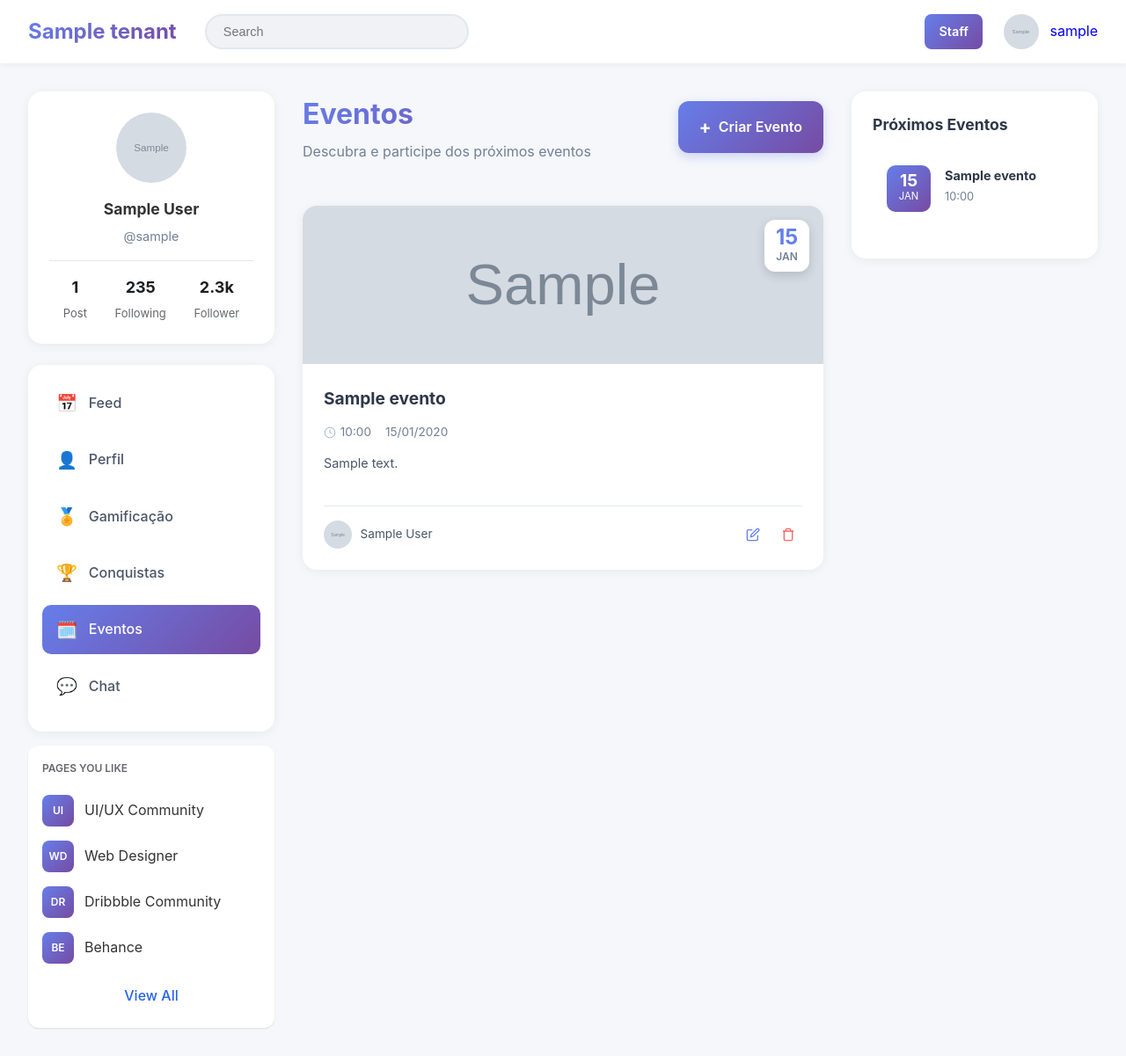
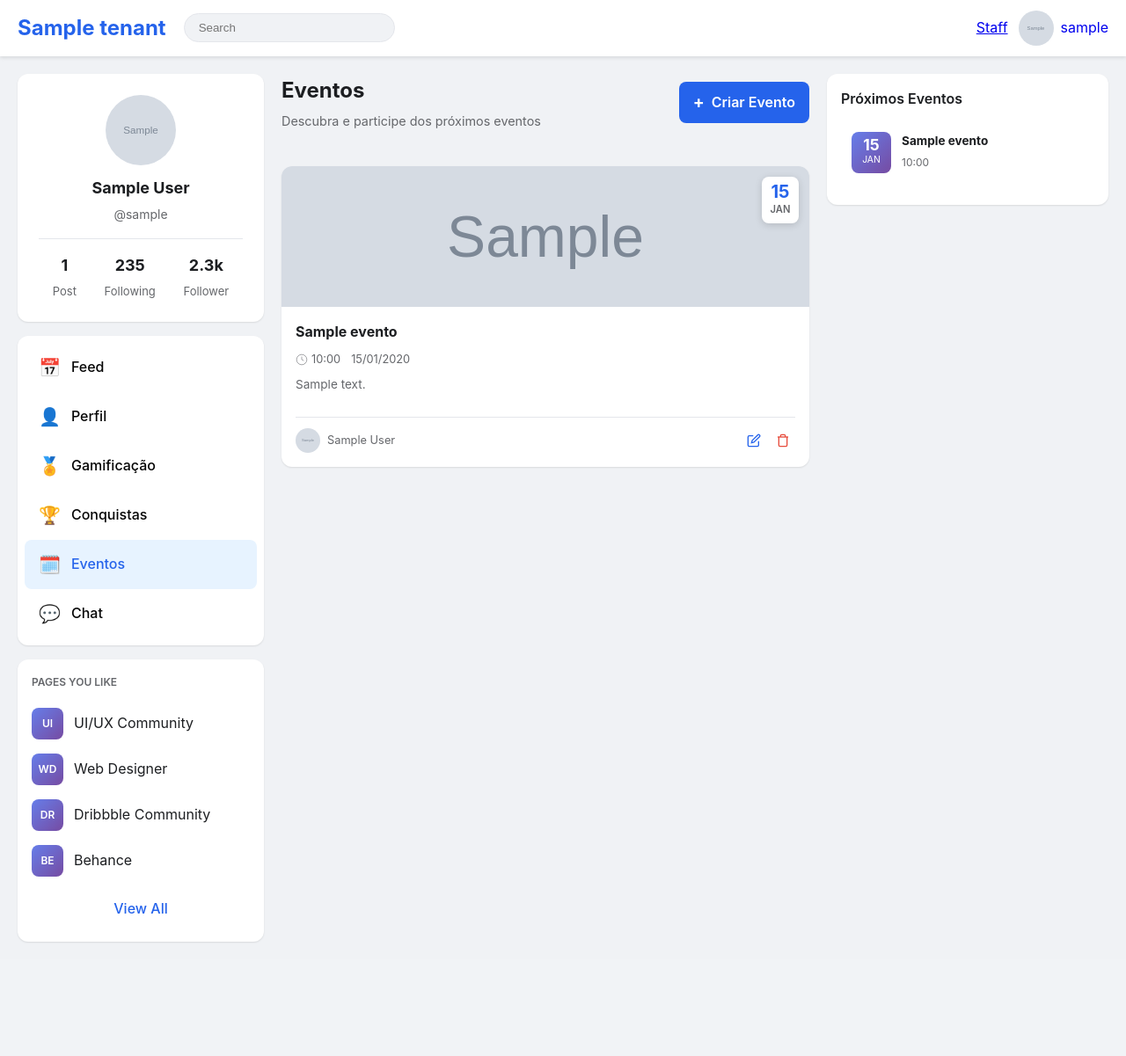
Before and after one commit to cDorth/responsividadeF, a Django app: page /eventos/ in a window 1280 px wide. Shown: the whole page at 88% size. After the commit the page ends 1072 px from the top, so only its background shows below. Run offline with Django 5.2, Linux system fonts and the light colour scheme; a user stored in the database is signed in; tables that the repository leaves empty hold one stand-in row (values such as "Sample post"); grey boxes marked "Sample" are stand-in pictures; parts of the project's set-up code (start-up, migrations or seed data) failed here and were passed over.

Commit message:
Assistant checkpoint: Atualizar estilos de eventos para match com feed
Assistant generated file changes:
- eventos/static/eventos/css/eventos.css: Atualizar estilos para consistência com o feed

---

User prompt:

Captura de tela 2025-11-21 205011_1763769048240.png ainda permanece diferente utilizando cores e ainda esta diferente que o feed, por favor me garanta que funcione corretamente deixando exatamente igual

Replit-Commit-Author: Assistant
Replit-Commit-Session-Id: a125c0fd-7631-4aac-817b-64fa8026a8b8
Replit-Commit-Event-Id: eebc10c1-3763-4ac3-9274-dd48695797e0

```diff
--- a/eventos/static/eventos/css/eventos.css
+++ b/eventos/static/eventos/css/eventos.css
@@ -7,8 +7,8 @@
 
 body {
     font-family: -apple-system, BlinkMacSystemFont, 'Segoe UI', Roboto, 'Helvetica Neue', Arial, sans-serif;
-    background: #f5f7fa;
-    color: #333;
+    background: #f0f2f5;
+    color: #1c1e21;
     line-height: 1.6;
 }
 
@@ -17,261 +17,73 @@ body {
     margin: 0 auto;
 }
 
-/* Header */
-.header {
-    background: #fff;
-    padding: 1rem 2rem;
-    display: flex;
-    justify-content: space-between;
-    align-items: center;
-    box-shadow: 0 2px 8px rgba(0, 0, 0, 0.05);
-    position: sticky;
-    top: 0;
-    z-index: 100;
-}
-
-.header-left {
-    display: flex;
-    align-items: center;
-    gap: 2rem;
-}
-
-.logo h1 {
-    font-size: 1.5rem;
-    background: linear-gradient(135deg, #667eea 0%, #764ba2 100%);
-    -webkit-background-clip: text;
-    -webkit-text-fill-color: transparent;
-    font-weight: 700;
-}
-
-.search-bar input {
-    padding: 0.6rem 1.2rem;
-    border: 2px solid #e2e8f0;
-    border-radius: 50px;
-    width: 300px;
-    font-size: 0.9rem;
-    transition: all 0.3s;
-}
-
-.search-bar input:focus {
-    outline: none;
-    border-color: #667eea;
-    box-shadow: 0 0 0 3px rgba(102, 126, 234, 0.1);
-}
-
-.header-right {
-    display: flex;
-    align-items: center;
-    gap: 1.5rem;
-}
-
-.btn-staff {
-    padding: 0.5rem 1rem;
-    background: linear-gradient(135deg, #667eea 0%, #764ba2 100%);
-    color: white;
-    text-decoration: none;
-    border-radius: 8px;
-    font-size: 0.9rem;
-    font-weight: 600;
-    transition: transform 0.2s;
-}
-
-.btn-staff:hover {
-    transform: translateY(-2px);
-}
-
-.user-info {
-    display: flex;
-    align-items: center;
-    gap: 0.8rem;
-}
-
-.user-avatar-small {
-    width: 40px;
-    height: 40px;
-    border-radius: 50%;
-    object-fit: cover;
-}
-
-.default-avatar {
-    background: linear-gradient(135deg, #667eea 0%, #764ba2 100%);
-    color: white;
-    display: flex;
-    align-items: center;
-    justify-content: center;
-    font-weight: 600;
-}
-
-/* Main Content Layout */
-.main-content {
-    display: grid;
-    grid-template-columns: 280px 1fr 280px;
-    gap: 2rem;
-    padding: 2rem;
-    max-width: 1400px;
-    margin: 0 auto;
-}
-
-/* Sidebar Left */
-.sidebar-left {
-    position: sticky;
-    top: 100px;
-    height: fit-content;
-}
-
-.profile-card {
-    background: white;
-    border-radius: 16px;
-    padding: 1.5rem;
-    box-shadow: 0 2px 12px rgba(0, 0, 0, 0.06);
-    margin-bottom: 1.5rem;
-}
-
-.profile-header {
-    text-align: center;
-}
-
-.profile-avatar {
-    width: 80px;
-    height: 80px;
-    border-radius: 50%;
-    object-fit: cover;
-    margin-bottom: 1rem;
-}
-
-.default-avatar-large {
-    width: 80px;
-    height: 80px;
-    border-radius: 50%;
-    background: linear-gradient(135deg, #667eea 0%, #764ba2 100%);
-    color: white;
-    display: flex;
-    align-items: center;
-    justify-content: center;
-    font-size: 2rem;
-    font-weight: 600;
-    margin: 0 auto 1rem;
-}
-
-.profile-header h3 {
-    font-size: 1.1rem;
-    margin-bottom: 0.3rem;
-}
-
-.profile-username {
-    color: #718096;
-    font-size: 0.9rem;
-}
-
-.sidebar-menu {
-    background: white;
-    border-radius: 16px;
-    padding: 1rem;
-    box-shadow: 0 2px 12px rgba(0, 0, 0, 0.06);
-}
-
-.menu-item {
-    display: flex;
-    align-items: center;
-    gap: 0.8rem;
-    padding: 0.8rem 1rem;
-    color: #4a5568;
-    text-decoration: none;
-    border-radius: 10px;
-    margin-bottom: 0.5rem;
-    transition: all 0.2s;
-    font-weight: 500;
-}
-
-.menu-item:hover {
-    background: #f7fafc;
-    color: #667eea;
-}
-
-.menu-item.active {
-    background: linear-gradient(135deg, #667eea 0%, #764ba2 100%);
-    color: white;
-}
-
-.menu-item .icon {
-    font-size: 1.2rem;
-}
-
-/* Center Content - Events */
-.center-content {
-    min-height: 100vh;
-}
-
+/* Events Header */
 .events-header {
     display: flex;
     justify-content: space-between;
     align-items: center;
-    margin-bottom: 2rem;
+    margin-bottom: 1.5rem;
 }
 
 .events-title h2 {
-    font-size: 2rem;
+    font-size: 1.5rem;
     font-weight: 700;
-    background: linear-gradient(135deg, #667eea 0%, #764ba2 100%);
-    -webkit-background-clip: text;
-    -webkit-text-fill-color: transparent;
-    margin-bottom: 0.3rem;
+    color: #1c1e21;
+    margin-bottom: 0.25rem;
 }
 
 .subtitle {
-    color: #718096;
-    font-size: 1rem;
+    color: #65676b;
+    font-size: 0.9rem;
 }
 
 .btn-create-event {
-    padding: 0.8rem 1.5rem;
-    background: linear-gradient(135deg, #667eea 0%, #764ba2 100%);
+    padding: 0.5rem 1rem;
+    background: #2563eb;
     color: white;
     text-decoration: none;
-    border-radius: 12px;
+    border-radius: 8px;
     font-weight: 600;
     display: inline-flex;
     align-items: center;
     gap: 0.5rem;
-    transition: transform 0.2s, box-shadow 0.2s;
-    box-shadow: 0 4px 12px rgba(102, 126, 234, 0.3);
+    transition: background 0.2s;
 }
 
 .btn-create-event:hover {
-    transform: translateY(-2px);
-    box-shadow: 0 6px 20px rgba(102, 126, 234, 0.4);
+    background: #1d4ed8;
 }
 
 .plus-icon {
-    font-size: 1.3rem;
+    font-size: 1.2rem;
     font-weight: 700;
 }
 
 /* Events Grid */
 .events-grid {
     display: grid;
-    grid-template-columns: repeat(auto-fill, minmax(320px, 1fr));
-    gap: 1.5rem;
+    grid-template-columns: repeat(auto-fill, minmax(300px, 1fr));
+    gap: 1rem;
 }
 
 .event-card {
     background: white;
-    border-radius: 16px;
+    border-radius: 12px;
     overflow: hidden;
-    box-shadow: 0 2px 12px rgba(0, 0, 0, 0.06);
-    transition: transform 0.3s, box-shadow 0.3s;
+    box-shadow: 0 1px 2px rgba(0, 0, 0, 0.1);
+    transition: transform 0.2s, box-shadow 0.2s;
     cursor: pointer;
 }
 
 .event-card:hover {
-    transform: translateY(-8px);
-    box-shadow: 0 12px 24px rgba(0, 0, 0, 0.12);
+    transform: translateY(-4px);
+    box-shadow: 0 4px 12px rgba(0, 0, 0, 0.15);
 }
 
 .event-image {
     position: relative;
     width: 100%;
-    height: 180px;
+    height: 160px;
     overflow: hidden;
 }
 
@@ -291,96 +103,97 @@ body {
 }
 
 .calendar-icon {
-    font-size: 4rem;
+    font-size: 3rem;
     filter: brightness(1.5);
 }
 
 .event-date-badge {
     position: absolute;
-    top: 1rem;
-    right: 1rem;
+    top: 0.75rem;
+    right: 0.75rem;
     background: white;
-    border-radius: 12px;
-    padding: 0.5rem 0.8rem;
+    border-radius: 8px;
+    padding: 0.4rem 0.6rem;
     text-align: center;
-    box-shadow: 0 4px 12px rgba(0, 0, 0, 0.15);
+    box-shadow: 0 2px 8px rgba(0, 0, 0, 0.15);
 }
 
 .badge-day {
-    font-size: 1.5rem;
+    font-size: 1.25rem;
     font-weight: 700;
-    color: #667eea;
+    color: #2563eb;
     line-height: 1;
 }
 
 .badge-month {
-    font-size: 0.75rem;
-    color: #718096;
+    font-size: 0.7rem;
+    color: #65676b;
     text-transform: uppercase;
     font-weight: 600;
+    margin-top: 2px;
 }
 
 .event-content {
-    padding: 1.5rem;
+    padding: 1rem;
 }
 
 .event-title {
-    font-size: 1.2rem;
+    font-size: 1rem;
     font-weight: 700;
-    margin-bottom: 0.8rem;
-    color: #2d3748;
+    margin-bottom: 0.5rem;
+    color: #1c1e21;
 }
 
 .event-info-row {
     display: flex;
     align-items: center;
-    gap: 1rem;
-    margin-bottom: 0.8rem;
-    font-size: 0.85rem;
-    color: #718096;
+    gap: 0.75rem;
+    margin-bottom: 0.5rem;
+    font-size: 0.8rem;
+    color: #65676b;
 }
 
 .event-time,
 .event-duration {
     display: flex;
     align-items: center;
-    gap: 0.3rem;
+    gap: 0.25rem;
 }
 
 .event-description {
-    color: #4a5568;
-    font-size: 0.9rem;
-    line-height: 1.5;
-    margin-bottom: 1rem;
-    min-height: 3em;
+    color: #65676b;
+    font-size: 0.85rem;
+    line-height: 1.4;
+    margin-bottom: 0.75rem;
+    min-height: 2.5em;
 }
 
 .event-footer {
     display: flex;
     justify-content: space-between;
     align-items: center;
-    padding-top: 1rem;
-    border-top: 1px solid #e2e8f0;
+    padding-top: 0.75rem;
+    border-top: 1px solid #e4e6eb;
 }
 
 .event-creator {
     display: flex;
     align-items: center;
-    gap: 0.6rem;
-    font-size: 0.85rem;
-    color: #4a5568;
+    gap: 0.5rem;
+    font-size: 0.8rem;
+    color: #65676b;
 }
 
 .creator-avatar {
-    width: 32px;
-    height: 32px;
+    width: 28px;
+    height: 28px;
     border-radius: 50%;
     object-fit: cover;
 }
 
 .default-creator-avatar {
-    width: 32px;
-    height: 32px;
+    width: 28px;
+    height: 28px;
     border-radius: 50%;
     background: linear-gradient(135deg, #667eea 0%, #764ba2 100%);
     color: white;
@@ -388,20 +201,20 @@ body {
     align-items: center;
     justify-content: center;
     font-weight: 600;
-    font-size: 0.9rem;
+    font-size: 0.75rem;
 }
 
 .event-actions {
     display: flex;
-    gap: 0.5rem;
+    gap: 0.25rem;
 }
 
 .btn-icon {
     border: none;
     background: transparent;
-    padding: 0.5rem;
+    padding: 0.4rem;
     cursor: pointer;
-    border-radius: 8px;
+    border-radius: 6px;
     transition: all 0.2s;
     display: flex;
     align-items: center;
@@ -409,114 +222,112 @@ body {
 }
 
 .btn-edit {
-    color: #667eea;
+    color: #2563eb;
 }
 
 .btn-edit:hover {
-    background: #edf2f7;
+    background: #e7f3ff;
 }
 
 .btn-delete {
-    color: #f56565;
+    color: #e74c3c;
 }
 
 .btn-delete:hover {
-    background: #fff5f5;
+    background: #fee;
 }
 
 /* Empty State */
 .empty-state {
     grid-column: 1 / -1;
     text-align: center;
-    padding: 4rem 2rem;
+    padding: 3rem 2rem;
+    background: white;
+    border-radius: 12px;
+    box-shadow: 0 1px 2px rgba(0, 0, 0, 0.1);
 }
 
 .empty-icon {
-    font-size: 5rem;
+    font-size: 4rem;
     margin-bottom: 1rem;
-    opacity: 0.5;
+    opacity: 0.4;
 }
 
 .empty-state h3 {
-    font-size: 1.5rem;
-    color: #2d3748;
+    font-size: 1.25rem;
+    color: #1c1e21;
     margin-bottom: 0.5rem;
 }
 
 .empty-state p {
-    color: #718096;
-    margin-bottom: 1.5rem;
+    color: #65676b;
+    margin-bottom: 1rem;
 }
 
 /* Sidebar Right */
-.sidebar-right {
-    position: sticky;
-    top: 100px;
-    height: fit-content;
-}
-
 .upcoming-section {
     background: white;
-    border-radius: 16px;
-    padding: 1.5rem;
-    box-shadow: 0 2px 12px rgba(0, 0, 0, 0.06);
+    border-radius: 12px;
+    padding: 1rem;
+    box-shadow: 0 1px 2px rgba(0, 0, 0, 0.1);
 }
 
 .upcoming-section h3 {
-    font-size: 1.1rem;
-    margin-bottom: 1rem;
-    color: #2d3748;
+    font-size: 1rem;
+    margin-bottom: 0.75rem;
+    color: #1c1e21;
+    font-weight: 600;
 }
 
 .upcoming-event {
     display: flex;
-    gap: 1rem;
-    padding: 1rem;
-    border-radius: 12px;
-    margin-bottom: 0.8rem;
+    gap: 0.75rem;
+    padding: 0.75rem;
+    border-radius: 8px;
+    margin-bottom: 0.5rem;
     transition: background 0.2s;
     cursor: pointer;
 }
 
 .upcoming-event:hover {
-    background: #f7fafc;
+    background: #f0f2f5;
 }
 
 .upcoming-date {
     background: linear-gradient(135deg, #667eea 0%, #764ba2 100%);
     color: white;
-    border-radius: 10px;
-    padding: 0.5rem;
+    border-radius: 8px;
+    padding: 0.4rem;
     text-align: center;
-    min-width: 50px;
+    min-width: 45px;
 }
 
 .date-day {
-    font-size: 1.2rem;
+    font-size: 1.1rem;
     font-weight: 700;
     line-height: 1;
 }
 
 .date-month {
-    font-size: 0.7rem;
+    font-size: 0.65rem;
     text-transform: uppercase;
 }
 
 .upcoming-info h4 {
-    font-size: 0.9rem;
+    font-size: 0.85rem;
     margin-bottom: 0.2rem;
-    color: #2d3748;
+    color: #1c1e21;
 }
 
 .upcoming-info p {
-    font-size: 0.8rem;
-    color: #718096;
+    font-size: 0.75rem;
+    color: #65676b;
 }
 
 .no-upcoming {
     text-align: center;
-    color: #718096;
-    font-size: 0.9rem;
+    color: #65676b;
+    font-size: 0.85rem;
     padding: 1rem;
 }
 
```
Also changed, not shown: other parts of eventos/static/eventos/css/eventos.css (+36 -74 lines).
